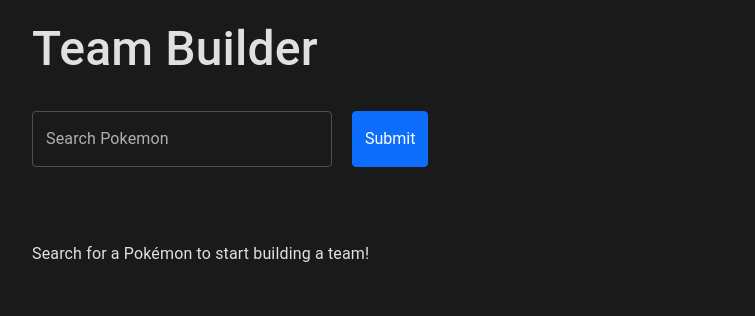
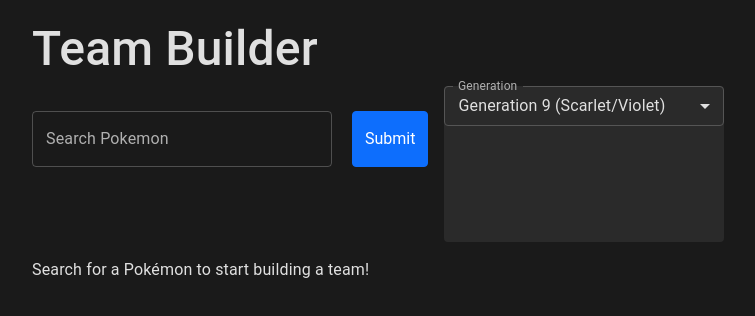
Before and after one commit to theroyalblah/pokedetails, a Next.js app: page /teambuilder in a window 1280 px wide. Shown: the top 316 px of the page, without its empty margins (50-805 px from the left). Built offline with nearby package versions, Linux system fonts and the light colour scheme.

Commit message:
Allow for generation selection

```diff
--- /dev/null
+++ b/components/generationSelector.tsx
@@ -0,0 +1,98 @@
+import { useRouter } from "next/router";
+import { FormControl, InputLabel, Select, MenuItem } from "@mui/material";
+
+const GENERATIONS = [
+  { value: 9, label: "Generation 9 (Scarlet/Violet)" },
+  { value: 8, label: "Generation 8 (Sword/Shield)" },
+  { value: 7, label: "Generation 7 (Sun/Moon)" },
+  { value: 6, label: "Generation 6 (X/Y)" },
+  { value: 5, label: "Generation 5 (Black/White)" },
+  { value: 4, label: "Generation 4 (Diamond/Pearl)" },
+  { value: 3, label: "Generation 3 (Ruby/Sapphire)" },
+  { value: 2, label: "Generation 2 (Gold/Silver)" },
+  { value: 1, label: "Generation 1 (Red/Blue)" },
+];
+
+type GenerationSelectorProps = {
+  currentGeneration?: number;
+};
+
+const GenerationSelector = ({ currentGeneration = 9 }: GenerationSelectorProps) => {
+  const router = useRouter();
+
+  const handleChange = (event: { target: { value: unknown } }) => {
+    const newGen = event.target.value as number;
+    const currentPath = router.pathname;
+    const query = { ...router.query, gen: newGen.toString() };
+
+    router.push({
+      pathname: currentPath,
+      query,
+    });
+  };
+
+  return (
+    <FormControl
+      size="small"
+      sx={{
+        minWidth: 280,
+        backgroundColor: "#2a2a2a",
+        borderRadius: "4px",
+        "& .MuiOutlinedInput-root": {
+          color: "#e0e0e0",
+          "& fieldset": {
+            borderColor: "#555",
+          },
+          "&:hover fieldset": {
+            borderColor: "#6b9bd1",
+          },
+          "&.Mui-focused fieldset": {
+            borderColor: "#6b9bd1",
+          },
+        },
+        "& .MuiInputLabel-root": {
+          color: "#b0b0b0",
+        },
+        "& .MuiSelect-icon": {
+          color: "#e0e0e0",
+        },
+      }}
+    >
+      <InputLabel id="generation-select-label">Generation</InputLabel>
+      <Select
+        labelId="generation-select-label"
+        id="generation-select"
+        value={currentGeneration}
+        label="Generation"
+        onChange={handleChange}
+        MenuProps={{
+          PaperProps: {
+            sx: {
+              backgroundColor: "#2a2a2a",
+              color: "#e0e0e0",
+              "& .MuiMenuItem-root": {
+                "&:hover": {
+                  backgroundColor: "#3a3a3a",
+                },
+                "&.Mui-selected": {
+                  backgroundColor: "#3a3a3a",
+                  "&:hover": {
+                    backgroundColor: "#4a4a4a",
+                  },
+                },
+              },
+            },
+          },
+        }}
+      >
+        {GENERATIONS.map((gen) => (
+          <MenuItem key={gen.value} value={gen.value}>
+            {gen.label}
+          </MenuItem>
+        ))}
+      </Select>
+    </FormControl>
+  );
+};
+
+export default GenerationSelector;
--- a/pages/teambuilder.tsx
+++ b/pages/teambuilder.tsx
@@ -8,6 +8,7 @@
 import PokemonCard from "../components/pokemonCard";
 import MainPokemonCard from "../components/mainPokemonCard";
 import UsageList from "../components/usageList";
+import GenerationSelector from "../components/generationSelector";
 
 type TeamBuilderProps = {
   mainPokemon?: PokemonData;
@@ -20,6 +21,7 @@
     [key: string]: number;
   };
   format?: string;
+  currentGeneration?: number;
   error?: string;
 };
 
@@ -28,6 +30,7 @@
   teammates,
   otherTeammates,
   format,
+  currentGeneration = 9,
   error,
 }: TeamBuilderProps) => {
   if (error || !mainPokemon) {
@@ -45,7 +48,10 @@
         <main className="poke-details">
           <Container>
             <h1>Team Builder</h1>
-            <Search route="/teambuilder" />
+            <div style={{ display: "flex", gap: "16px", marginBottom: "16px", flexWrap: "wrap" }}>
+              <Search route="/teambuilder" />
+              <GenerationSelector currentGeneration={currentGeneration} />
+            </div>
             {error && <p>{error}</p>}
             {!error && <p>Search for a Pokémon to start building a team!</p>}
           </Container>
@@ -75,7 +81,10 @@
       <main className="poke-details">
         <Container>
           <h1>Team Builder</h1>
-          <Search route="/teambuilder" />
+          <div style={{ display: "flex", gap: "16px", marginBottom: "16px", flexWrap: "wrap" }}>
+            <Search route="/teambuilder" />
+            <GenerationSelector currentGeneration={currentGeneration} />
+          </div>
 
           <Row className="mb-4">
             <Col sm={12}>
@@ -146,17 +155,19 @@
 
 export const getServerSideProps: GetServerSideProps = async ({ query }) => {
   const pokemonName = query.pokemon as string;
+  const generation = parseInt((query.gen as string) || "9", 10);
 
   if (!pokemonName) {
     return {
       props: {
         teammates: [],
+        currentGeneration: generation,
       },
     };
   }
 
   try {
-    const results = await fetchPokemon([pokemonName]);
+    const results = await fetchPokemon([pokemonName], generation);
     const mainPokemonData = results[0];
 
     if (
@@ -167,6 +178,7 @@
         props: {
           error: "Could not find that Pokémon or it has no usage stats",
           teammates: [],
+          currentGeneration: generation,
         },
       };
     }
@@ -191,7 +203,7 @@
       normalizePokemonName(name),
     );
 
-    const teammateDataArray = await fetchPokemon(normalizedTeammateNames);
+    const teammateDataArray = await fetchPokemon(normalizedTeammateNames, generation);
 
     const teammatesWithData = topTeammateNames.map((name, index) => ({
       name,
@@ -205,6 +217,7 @@
         teammates: teammatesWithData,
         otherTeammates,
         format: mainPokemonData.formats[0] || null,
+        currentGeneration: generation,
       },
     };
   } catch (error) {
@@ -212,6 +225,7 @@
       props: {
         error: "An error occurred while fetching Pokémon data",
         teammates: [],
+        currentGeneration: generation,
       },
     };
   }
--- a/utils/fetchPokemon.ts
+++ b/utils/fetchPokemon.ts
@@ -2,7 +2,7 @@
 import { Smogon } from "@pkmn/smogon";
 import { Generations, Specie } from "@pkmn/data";
 import { Dex } from "@pkmn/dex";
-import acceptedFormats from "./formats";
+import { getFormatsForGeneration } from "./formats";
 import { removeDashes } from "./helpers";
 import { SmogonStats } from "../components/usageDetails";
 
@@ -14,7 +14,10 @@
   species?: Specie;
 };
 
-export async function fetchPokemon(pokemonNames: string[]): Promise<PokemonData[]> {
+export async function fetchPokemon(
+  pokemonNames: string[],
+  generation: number = 9
+): Promise<PokemonData[]> {
   const P = new Pokedex();
   const gens = new Generations(Dex);
   const smogon = new Smogon(fetch);
@@ -40,29 +43,31 @@
       const pokedata = pokeDataMap.get(pokemonName.toLowerCase());
       const finalPokemonName = pokedata?.name ?? pokemonName;
 
-      const analyses = await smogon.analyses(gens.get(9), finalPokemonName);
+      const analyses = await smogon.analyses(gens.get(generation), finalPokemonName).catch(() => null);
+
       let formats: string[] = [];
       if (!!analyses) {
         analyses.forEach((analysis) => formats.push(analysis.format));
       }
 
+      const acceptedFormats = getFormatsForGeneration(generation);
       const availableFormats = acceptedFormats
         .map((format) => (formats.includes(format) ? format : null))
         .filter((e) => !!e);
 
       let smogonStats = await Promise.all(
         availableFormats.map((format) =>
-          smogon.stats(gens.get(9), pokemon, format as any),
+          smogon.stats(gens.get(generation), pokemon, format as any).catch(() => null),
         ),
       );
 
       smogonStats = smogonStats.filter((e) => !!e);
 
       const vgcStats = await smogon.stats(
-        gens.get(9),
+        gens.get(generation),
         pokemon,
-        "gen9vgc2025" as any,
-      );
+        `gen${generation}vgc2025` as any,
+      ).catch(() => null);
 
       return {
         data: pokedata ?? ({
--- a/utils/formats.ts
+++ b/utils/formats.ts
@@ -1,11 +1,13 @@
-export const formats = [
-  "gen9ubers",
-  "gen9ou",
-  "gen9uu",
-  "gen9ru",
-  "gen9nu",
-  "gen9pu",
-  "gen9zu",
+export const tiers = [
+  "ubers",
+  "ou",
+  "uu",
+  "ru",
+  "nu",
+  "pu",
+  "zu",
 ];
 
-export default formats;
+export const getFormatsForGeneration = (generation: number): string[] => {
+  return tiers.map(tier => `gen${generation}${tier}`);
+};
```
Also changed, not shown: pages/[pokemon].tsx (+15 -4 lines).
